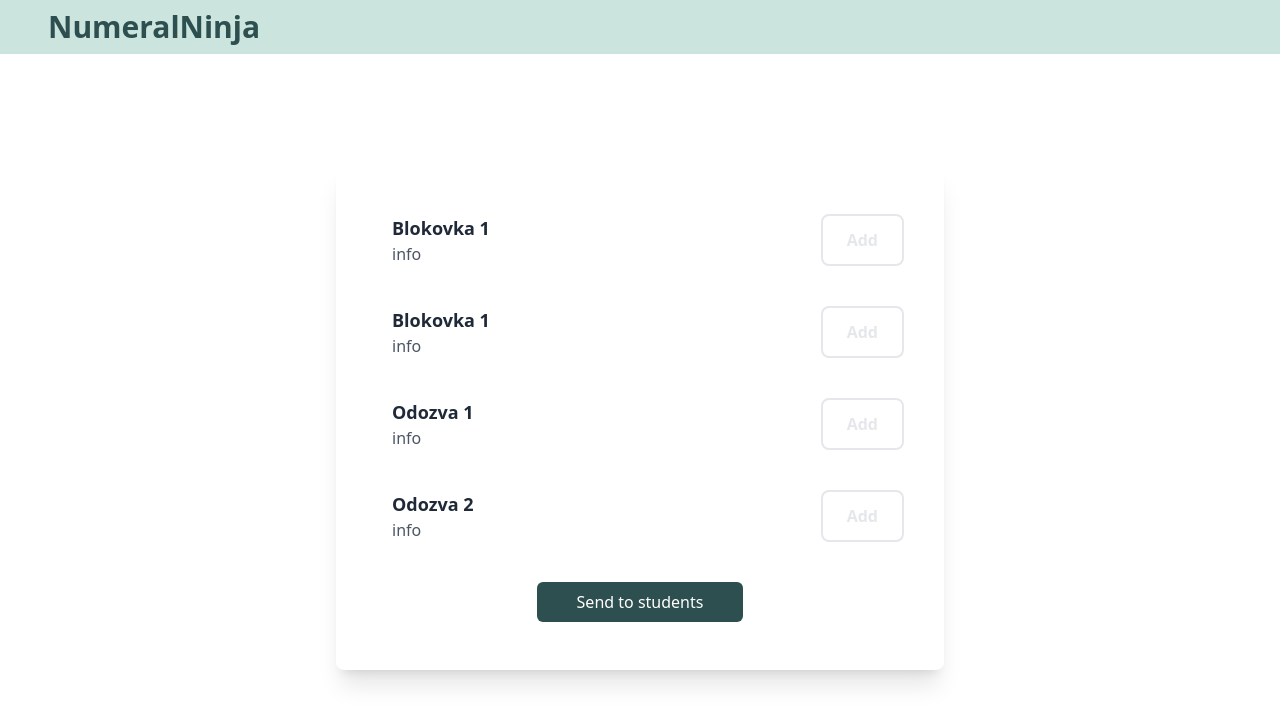
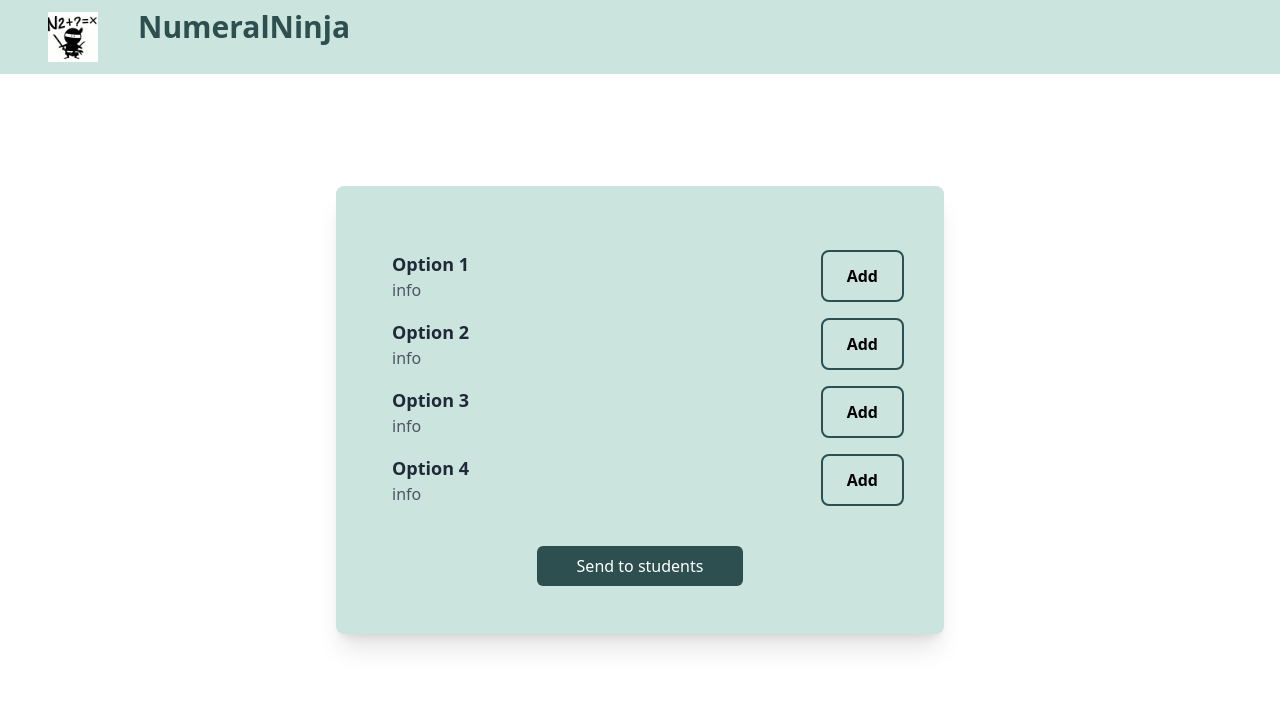
Before and after one commit to krizek79/WEBTE2_final_project_fe, a React (Vite) app: page /teacherHome in a window 1280 px wide. Shown: the top 724 px of the page. Built offline with nearby package versions, Linux system fonts and the light colour scheme.

Commit message:
Students home nad teachers home updates and ExampleList added

```diff
--- a/src/App.jsx
+++ b/src/App.jsx
@@ -5,6 +5,7 @@ import Authentication from "./component/authentication/Authentication.jsx";
 import Home from "./component/base/Home.jsx";
 import TeacherHome from "./component/base/TeacherHome.jsx";
 import StudentHome from "./component/base/StudentHome.jsx";
+import ExampleList from "./component/base/ExampleList.jsx";
 
 export default function App() {
 
@@ -17,6 +18,7 @@ export default function App() {
                 <Route path="/home" element={<Home/>}/>
                 <Route path="/teacherHome" element={<TeacherHome/>}/>
                 <Route path="/studentHome" element={<StudentHome/>}/>
+                <Route path="/exampleList" element={<ExampleList/>}/>
             </Routes>
         </BrowserRouter>
     </>
--- /dev/null
+++ b/src/component/base/ExampleList.jsx
@@ -0,0 +1,54 @@
+import {useState} from "react";
+
+export default function ExampleList() {
+
+  const [options, setOptions] = useState([
+    { id: 'blok1-1', label: 'Blokovka 1', example: "priklad 1" },
+    { id: 'blok1-2', label: 'Blokovka 1', example: "priklad 2" },
+    { id: 'odozva1-1', label: 'Odozva 1 ', example: "priklad 1" },
+    { id: 'odozva2-1', label: 'Odozva 2 ', example: "priklad 1" },
+    { id: 'odozva2-4', label: 'Odozva 2 ', example: "priklad 2" },
+    { id: 'odozva2-5', label: 'Odozva 2 ', example: "priklad 3" },
+    { id: 'odozva2-6', label: 'Odozva 2 ', example: "priklad 4" },
+
+
+  ]);
+
+  const handleSelectChange = (e, id) => {
+    const value = e.target.value;
+    setOptions((prevOptions) =>
+        prevOptions.map((option) =>
+            option.id === id ? { ...option, selectedOption: value } : option
+        )
+    );
+  };
+
+return(
+    <div className="flex items-center flex-col bg-white min-h-screen">
+    <section className="bg-light p-10 rounded-xl shadow-xl mt-8 ml-5 mr-5 mb-0 pb-4 ">
+      <div className="mx-auto grid max-w-6xl  grid-cols-1 gap-6 p-6 sm:grid-cols-2 md:grid-cols-3 lg:grid-cols-4">
+        {options.map((option) => (
+        <article key={option.id} className="rounded-xl bg-white p-3 shadow-lg hover:shadow-xl hover:transform hover:scale-105 duration-300 ">
+          <a href="#"
+             id={option.id}
+             onChange={(e) => handleSelectChange(e, option.id)}
+          >
+            <div className="relative flex items-end overflow-hidden rounded-xl">
+              <img src="../../../public/blokovka01_00002.jpg" alt="Blok photo" />
+            </div>
+              <div className="mt-1 p-2">
+                <h2 className="text-slate-700">{option.label}</h2>
+                <p className="mt-1 text-sm text-slate-400">{option.example}</p>
+                <div className="flex justify-center">
+                  <button
+                      className="mt-12 bg-dark text-white px-4 rounded-full py-3 hover:bg-azure">Calculate</button>
+              </div>
+            </div>
+          </a>
+        </article>
+        ))}
+        </div>
+    </section>
+    </div>
+    );
+}
--- a/src/component/base/Navbar.jsx
+++ b/src/component/base/Navbar.jsx
@@ -25,12 +25,15 @@ export default function NavBar() {
     return (
         <>
             <nav className="relative px-12 py-3 flex justify-between items-center bg-light">
+
                 <a
-                    className="text-3xl font-bold leading-none text-dark hover:text-azure"
+                    className="flex text-3xl font-bold leading-none text-dark hover:text-azure"
                     href="#"
                 >
+                    <img src="../../../public/logo.png" height={50} width={50} className="mr-10"  alt=""/>
                     NumeralNinja
                 </a>
+
                 {localStorage.getItem("token") && (
                     <div>
                         <div className="lg:hidden">
--- a/src/component/base/StudentHome.jsx
+++ b/src/component/base/StudentHome.jsx
@@ -1,30 +1,49 @@
+import {useState} from "react";
+
 export default function StudentHome() {
 
+    const [options, setOptions] = useState([
+        { id: 'blok1', label: 'Blokovka 1', point: "10" },
+        { id: 'blok2', label: 'Blokovka 2', point: "10" },
+        { id: 'odozva1', label: 'Odozva 1 ', point: "5" },
+        { id: 'odozva2', label: 'Odozva 2', point: "10" },
+    ]);
+
+    const handleSelectChange = (e, id) => {
+        const value = e.target.value;
+        setOptions((prevOptions) =>
+            prevOptions.map((option) =>
+                option.id === id ? { ...option, selectedOption: value } : option
+            )
+        );
+    };
+
     return (
-        <div className="flex items-center justify-center flex-col bg-white min-h-screen">
-            <div className="shadow-xl mt-8 mr-0 mb-0  pt-4 pr-10 pl-2  pb-4  flow-root rounded-lg sm:py-2">
+        <div className="flex items-center flex-col bg-white min-h-screen">
+            <div className="bg-light p-10 rounded-xl shadow-xl mt-8 ml-5 mr-5 mb-0 pb-4  flow-root">
                     <div className="flex flex-col justify-center items-center text-center">
                         <div className="max-w-sm font-bold font-sans">
                             Examples from teacher
                         </div>
                         <div className="font-light max-w-lg mt-5 text-sm">
-                        You can choose count of examples you want solve
+                            You can choose the number of examples you want to solve
                         </div>
                     </div>
 
-                <div
-                    className="flex flex-col md:flex-row space-x-0 md:space-x-8 space-y-12  md:space-y-0 justify-center items-center mt-10">
-                        <div
-                            className="flex flex-col p-8 rounded-xl bg-white shadow-xl translate-x-4 translate-y-4 w-50 md:w-auto">
-                                <div className="mt-3 font-semibold text-lg">Blokovka 1</div>
+                    <div className="flex flex-col md:flex-row space-x-0 md:space-x-8 space-y-12 mr-8  md:space-y-0 justify-center items-center mt-10">
+                    {options.map((option) => (
+                        <div key={option.id} className="flex flex-col md:flex-row space-x-0 md:space-x-8 space-y-12 md:space-y-0 justify-center items-center">
+                            <div className="flex flex-col p-8 rounded-xl bg-white shadow-xl translate-x-4 translate-y-4 w-50 md:w-auto">
+                                <div className="mt-3 font-semibold text-lg">{option.label}</div>
                                 <div className="text-sm font-light">info</div>
                                 <div className="my-4">
-                                    <span className="font-bold text-base">10 bodov</span>
+                                    <span className="font-bold text-base">{option.point}</span>
                                 </div>
-
                                 <div className="relative inline-block w-48">
                                     <select
-
+                                        id={option.id}
+                                        value={option.selectedOption || ""}
+                                        onChange={(e) => handleSelectChange(e, option.id)}
                                         className="block w-full py-2 px-4 pr-8 rounded-md bg-white border border-gray-300 focus:outline-none focus:ring-2 focus:ring-dark focus:border-azure"
                                     >
                                         <option value="">Choose count</option>
@@ -32,62 +51,18 @@ export default function StudentHome() {
                                         <option value="option2">Option 2</option>
                                         <option value="option3">Option 3</option>
                                     </select>
-
                                 </div>
                             </div>
-                    <div
-                        className="flex flex-col p-8 rounded-xl bg-white shadow-xl translate-x-4 translate-y-4 w-50 md:w-auto">
-                        <div className="mt-3 font-semibold text-lg">Blokovka 1</div>
-                        <div className="text-sm font-light">info</div>
-                        <div className="my-4">
-                            <span className="font-bold text-base">10 bodov</span>
                         </div>
 
-                        <div className="relative inline-block w-48">
-                            <select
-
-                                className="block w-full py-2 px-4 pr-8 rounded-md bg-white border border-gray-300 focus:outline-none focus:ring-2 focus:ring-dark focus:border-azure"
-                            >
-                                <option value="">Choose count</option>
-                                <option value="option1">Option 1</option>
-                                <option value="option2">Option 2</option>
-                                <option value="option3">Option 3</option>
-                            </select>
-
+                        ))}
                         </div>
-
-                    </div>
-                    <div
-                        className="flex flex-col p-8 rounded-xl bg-white shadow-xl translate-x-4 translate-y-4 w-50 md:w-auto">
-                        <div className="mt-3 font-semibold text-lg">Blokovka 1</div>
-                        <div className="text-sm font-light">info</div>
-                        <div className="my-4">
-                            <span className="font-bold text-base">10 bodov</span>
-                        </div>
-
-                        <div className="relative inline-block w-48">
-                            <select
-
-                                className="block w-full py-2 px-4 pr-8 rounded-md bg-white border border-gray-300 focus:outline-none focus:ring-2 focus:ring-dark focus:border-azure"
-                            >
-                                <option value="">Choose count</option>
-                                <option value="option1">Option 1</option>
-                                <option value="option2">Option 2</option>
-                                <option value="option3">Option 3</option>
-                            </select>
-
-                        </div>
-
-                    </div>
-
-                </div>
-
                     <div className="flex justify-center">
-                    <button className="mt-12 bg-dark text-white px-4 rounded-full py-3 hover:bg-azure">Generate
+                        <button className="mt-12 bg-dark text-white px-4 rounded-full py-3 hover:bg-azure">
+                            Generate
                         </button>
                     </div>
                 </div>
         </div>
-
-    )
+    );
 }
--- a/src/component/base/TeacherHome.jsx
+++ b/src/component/base/TeacherHome.jsx
@@ -1,96 +1,78 @@
+import { useState } from 'react';
 export default function TeacherHome() {
+
+
+        const [options, setOptions] = useState([
+            {id: 'blok1', label: 'Option 1', showInput: false},
+            {id: 'blok2', label: 'Option 2', showInput: false},
+            {id: 'blok3', label: 'Option 3', showInput: false},
+            {id: 'blok4', label: 'Option 4', showInput: false},
+        ]);
+
+        const handleAddClick = (id) => {
+            setOptions((prevOptions) =>
+                prevOptions.map((option) =>
+                    option.id === id ? {...option, showInput: !option.showInput} : option
+                )
+            );
+        };
+
         return (
             <>
                 <form>
                     <div className="bg-white pt-12 pr-0 pb-12 pl-0 mt-0 mr-auto mb-0 ml-auto sm:py-16 lg:py-20">
                         <div className="pt-0 pr-4 pb-0 pl-4 mt-0 mr-auto mb-0 ml-auto max-w-7xl sm:px-6 lg:px-8">
                             <div className="max-w-2xl pt-0 pr-4 pb-0 pl-4 mt-0 mr-auto mb-0 ml-auto sm:px-6 lg:px-8">
-                            <div className="shadow-xl mt-8 mr-0 mb-0 ml-0 pt-4 pr-10 pb-4 pl-10 flow-root rounded-lg sm:py-2">
+                                <div
+                                    className="bg-light shadow-xl mt-8 mr-0 mb-0 ml-0 pt-4 pr-10 pb-4 pl-10 flow-root rounded-lg sm:py-2">
                                     <div className="pt--10 pr-0 pb-10 pl-0">
                                         <div className="pt-5 pr-0 pb-0 pl-0 mt-5 mr-0 mb-0 ml-0">
-                                        <div className="flex sm:items-center sm:justify-between sm:space-x-5">
-                                            <div className="flex items-center flex-1 min-w-0">
+                                            {options.map((option) => (
+                                                <div key={option.id}>
+                                            <div className="flex mt-4 sm:items-center sm:justify-between sm:space-x-5">
+
+                                                    <div className="flex items-center flex-1 min-w-0" >
                                                         <div className="mt-0 mr-0 mb-0 ml-4 flex-1 min-w-0">
-                                                    <p className="text-lg font-bold text-gray-800 truncate">Blokovka 1</p>
+                                                            <p className="text-lg font-bold text-gray-800 truncate"> {option.label}</p>
                                                             <p className="text-gray-600 text-md">info</p>
                                                         </div>
                                                     </div>
-                                            <div className="mt-4 mr-0 mb-0 ml-0 pt-0 pr-0 pb-0 pl-14 flex items-center sm:space-x-6 sm:pl-0 sm:mt-0">
-                                                <input type="checkbox" id="blok1" className="peer hidden" />
-                                                <label htmlFor="blok1" className="select-none cursor-pointer rounded-lg border-2 border-gray-200
-                                                    py-3 px-6 font-bold text-gray-200 transition-colors duration-200
-                                                    ease-in-out peer-checked:bg-dark peer-checked:text-light
-                                                    peer-checked:border-gray-200 ">
+
+                                                        <div
+                                                            className="mt-4 mr-0 mb-0 ml-0 pt-0 pr-0 pb-0 pl-5 flex items-center sm:space-x-6 sm:pl-0 sm:mt-0">
+
+                                                            <input type="checkbox" id={option.id} className="peer hidden"/>
+                                                            <label
+                                                                htmlFor={option.id}
+                                                                className={`select-none cursor-pointer rounded-lg border-2 border-dark py-3 px-6 font-bold transition-colors duration-200 ease-in-out ${
+                                                                    option.showInput
+                                                                        ? 'peer-checked:bg-dark peer-checked:text-light peer-checked:border-gray-200'
+                                                                        : ''
+                                                                }`}
+                                                                onClick={() => handleAddClick(option.id)}
+                                                            >
                                                                 Add
                                                             </label>
+                                                            {option.showInput && (
+                                                                <input
+                                                                    type="number"
+                                                                    id="points"
+                                                                    className="border border-gray-300 rounded-md px-3 py-2 w-50 w-24"
+                                                                    placeholder="Points"
+                                                                />
+                                                            )}
                                                         </div>
                                                     </div>
+
+
                                             </div>
-                                    <div className="pt-5 pr-0 pb-0 pl-0 mt-5 mr-0 mb-0 ml-0">
-                                        <div className="flex sm:items-center sm:justify-between sm:space-x-5">
-                                            <div className="flex items-center flex-1 min-w-0">
-                                                <div className="mt-0 mr-0 mb-0 ml-4 flex-1 min-w-0">
-                                                    <p className="text-lg font-bold text-gray-800 truncate">Blokovka 1</p>
-                                                    <p className="text-gray-600 text-md">info</p>
+                                            ))}
+                                            <div className="flex flex-col items-center">
+                                                <button type="submit"
+                                                        className="mt-10 rounded-md bg-dark px-10 py-2 text-white hover:bg-azure ">Send
+                                                    to students
+                                                </button>
                                             </div>
-                                            </div>
-                                            <div className="mt-4 mr-0 mb-0 ml-0 pt-0 pr-0 pb-0 pl-14 flex items-center sm:space-x-6 sm:pl-0 sm:justify-end
-                                                            sm:mt-0">
-                                                <input type="checkbox" id="blok2" className="peer hidden" />
-                                                <label htmlFor="blok2" className="select-none cursor-pointer rounded-lg border-2 border-gray-200
-                                                    py-3 px-6 font-bold text-gray-200 transition-colors duration-200
-                                                    ease-in-out peer-checked:bg-dark peer-checked:text-light
-                                                    peer-checked:border-gray-200 ">
-
-                                                    Add
-                                                </label>
-                                            </div>
-                                        </div>
-                                    </div>
-                                    <div className="pt-5 pr-0 pb-0 pl-0 mt-5 mr-0 mb-0 ml-0">
-                                        <div className="flex sm:items-center sm:justify-between sm:space-x-5">
-                                            <div className="flex items-center flex-1 min-w-0">
-                                                <div className="mt-0 mr-0 mb-0 ml-4 flex-1 min-w-0">
-                                                    <p className="text-lg font-bold text-gray-800 truncate">Odozva 1</p>
-                                                    <p className="text-gray-600 text-md">info</p>
-                                                </div>
-                                            </div>
-                                            <div className="mt-4 mr-0 mb-0 ml-0 pt-0 pr-0 pb-0 pl-14 flex items-center sm:space-x-6 sm:pl-0 sm:justify-end
-                                                            sm:mt-0">
-                                                <input type="checkbox" id="odozva1" className="peer hidden" />
-                                                <label htmlFor="odozva1" className="select-none cursor-pointer rounded-lg border-2 border-gray-200
-                                                    py-3 px-6 font-bold text-gray-200 transition-colors duration-200
-                                                    ease-in-out peer-checked:bg-dark peer-checked:text-light
-                                                    peer-checked:border-gray-200 ">
-
-                                                    Add
-                                                </label>
-                                            </div>
-                                        </div>
-                                    </div>
-                                    <div className="pt-5 pr-0 pb-0 pl-0 mt-5 mr-0 mb-0 ml-0">
-                                        <div className="flex sm:items-center sm:justify-between sm:space-x-5">
-                                            <div className="flex items-center flex-1 min-w-0">
-                                                <div className="mt-0 mr-0 mb-0 ml-4 flex-1 min-w-0">
-                                                    <p className="text-lg font-bold text-gray-800 truncate">Odozva 2</p>
-                                                    <p className="text-gray-600 text-md">info</p>
-                                                </div>
-                                            </div>
-                                            <div className="mt-4 mr-0 mb-0 ml-0 pt-0 pr-0 pb-0 pl-14 flex items-center sm:space-x-6 sm:pl-0 sm:justify-end
-                                                            sm:mt-0">
-                                                <input type="checkbox" id="odozva2" className="peer hidden" />
-                                                <label htmlFor="odozva2"  className="select-none cursor-pointer rounded-lg border-2 border-gray-200
-                                                    py-3 px-6 font-bold text-gray-200 transition-colors duration-200
-                                                    ease-in-out peer-checked:bg-dark peer-checked:text-light
-                                                    peer-checked:border-gray-200 ">
-
-                                                    Add
-                                                </label>
-                                            </div>
-                                        </div>
-                                    </div>
-                                    <div className="flex flex-col items-center">
-                                        <button type="submit" className="mt-10 rounded-md bg-dark px-10 py-2 text-white hover:bg-azure ">Send to students</button>
                                         </div>
                                     </div>
                                 </div>
```
Also changed, not shown: public/logo.png (added). Lines whose indentation alone changed are shown as unchanged.
